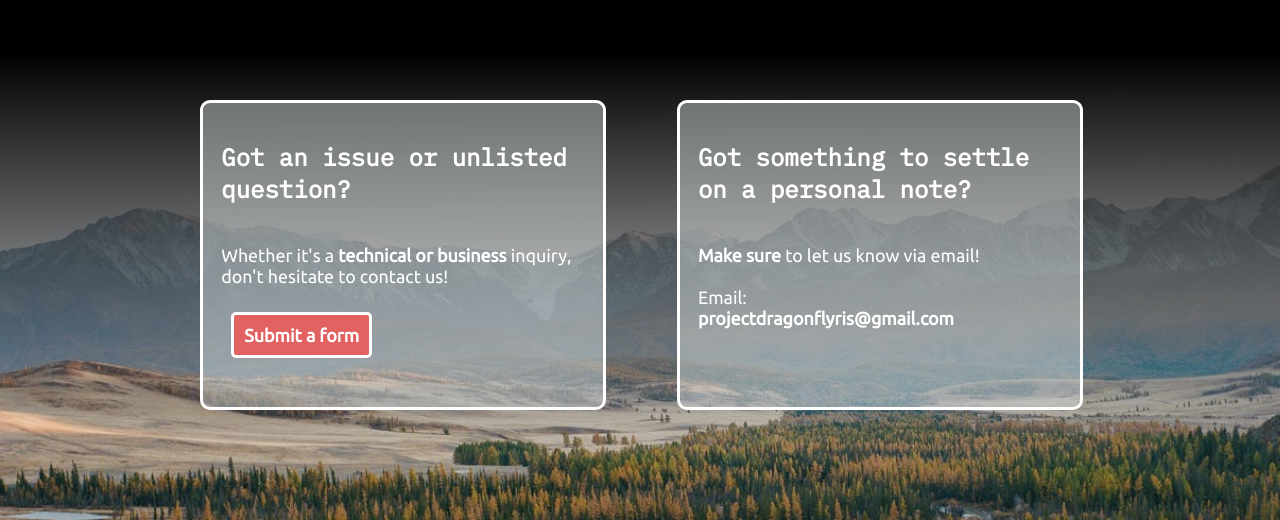
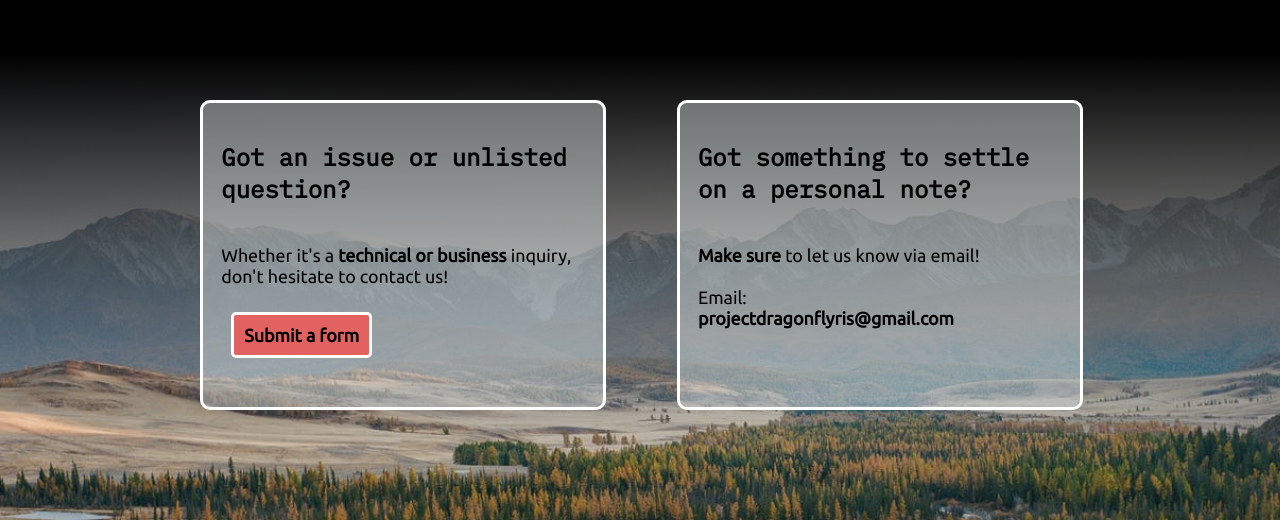
Before and after one commit to ProjectDragonflyRIS/dragonfly, a plain HTML site: page contact.html in a window 1280 px wide. Shown: the part 148-668 px from the top of the page. Drawn offline with Linux system fonts and the light colour scheme.

Commit message:
Add files via upload

```diff
--- a/css/contact.css
+++ b/css/contact.css
@@ -5,6 +5,7 @@
         position: relative;
         padding: 10px 10px 10px 10px;
         font-size: 1.4vw;
+        color: #000000;
     }
     /* the button that sends you to the form page */
     #form-link {
@@ -14,6 +15,7 @@
         color: #ffffff;
         padding: 10px 10px 10px 10px;
         background-color: #e26262;
+        color: #000000;
         border: 3px solid #ffffff;
         border-radius: 5px;
         font-family: 'Ubuntu';
@@ -65,6 +67,7 @@
         color: #ffffff;
         padding: 10px 10px 10px 10px;
         background-color: #e26262;
+        color: #000000;
         border: 3px solid #ffffff;
         border-radius: 5px;
         font-family: 'Ubuntu';
@@ -100,6 +103,11 @@
     }
 }
 
+/* header */
+h2 {
+    color: #000000;
+}
+
 #form-link:hover {
     background-color: #e29191;
     animation-name: form-hover-on;
```
